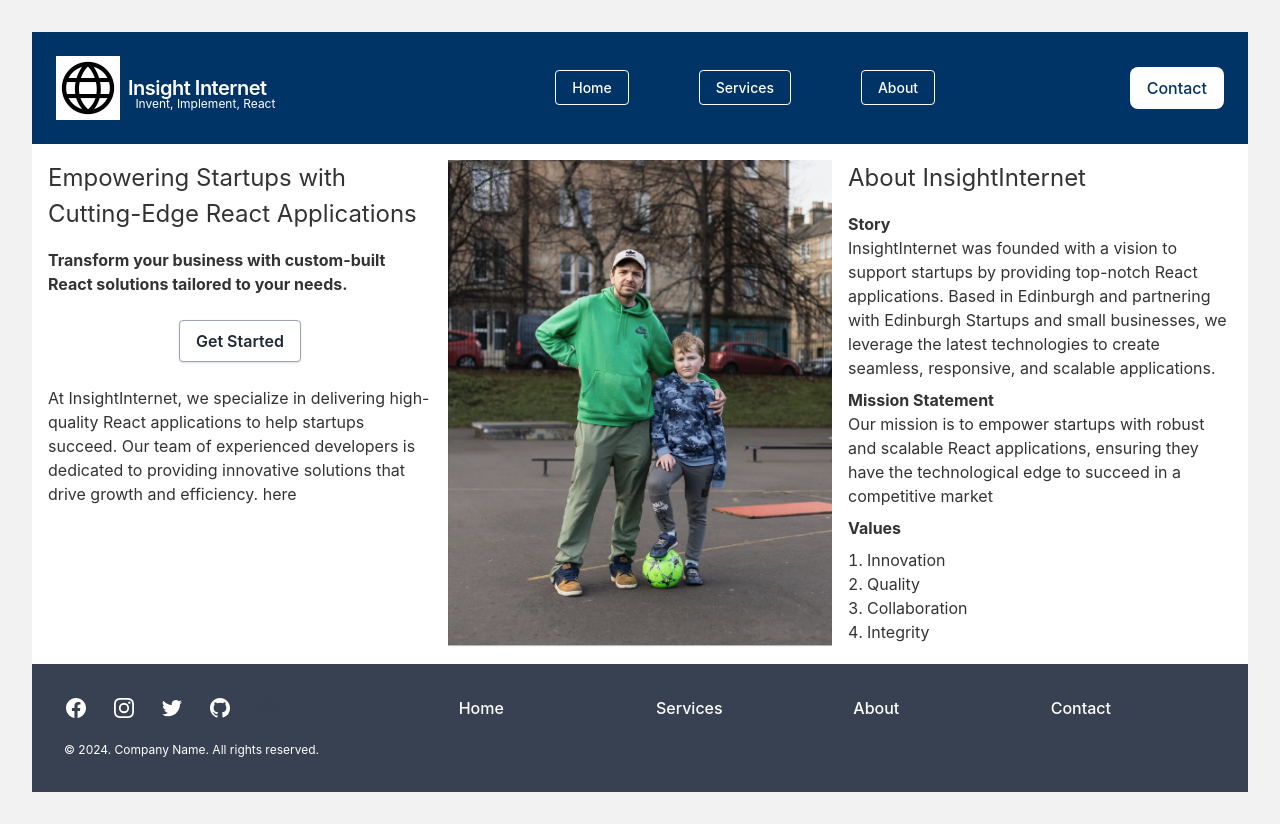
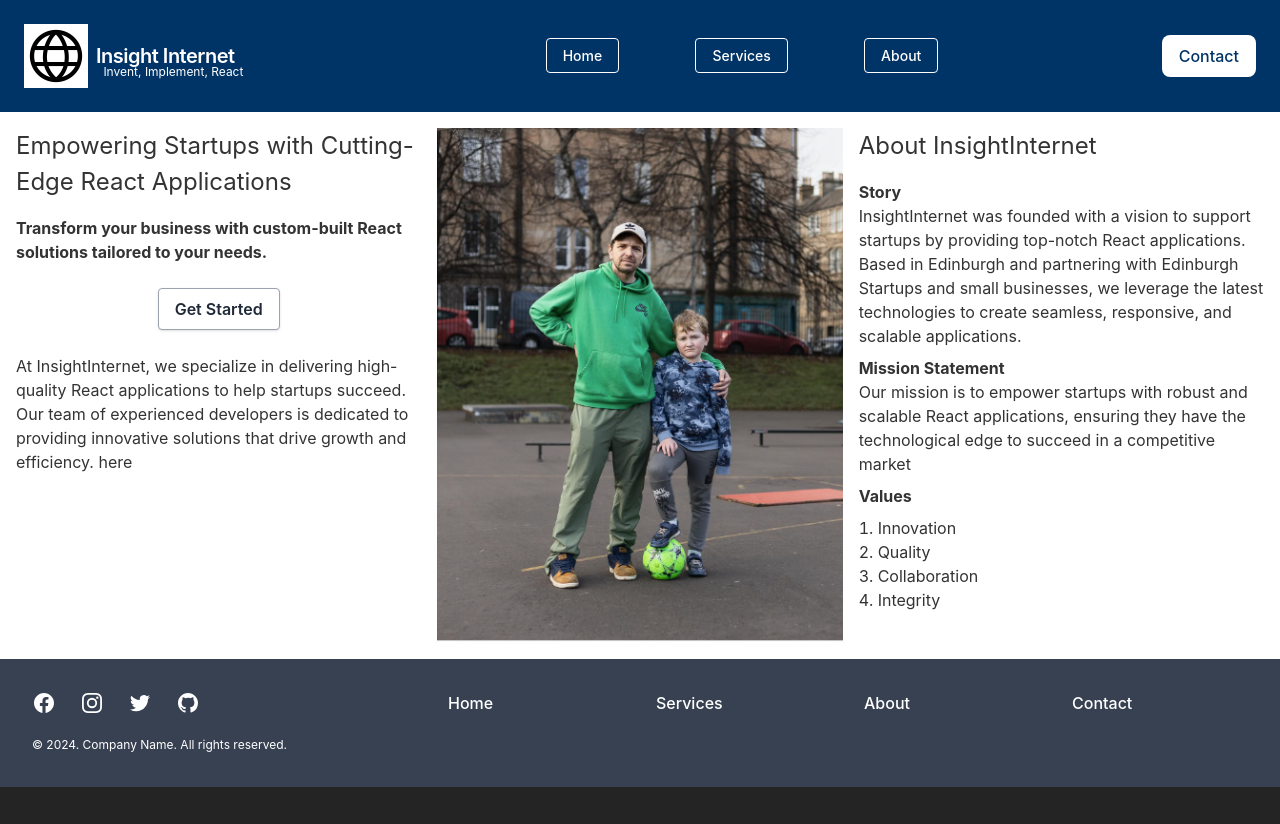
Before and after one commit to matherton/insightinternetApp, a Vue app: page / in a window 1280 px wide. After the commit the page ends 800 px from the top, so only its background shows below. Built offline with nearby package versions, Linux system fonts and the light colour scheme.

Commit message:
removed min-height on #app

```diff
--- a/src/style.css
+++ b/src/style.css
@@ -127,9 +127,7 @@ button:focus-visible {
 
 #app {
   width: 100%;
-  min-height: 80%;
   margin: 0 auto;
-  padding: 2rem;
 }
 
 /* @media (prefers-color-scheme: light) {
```
